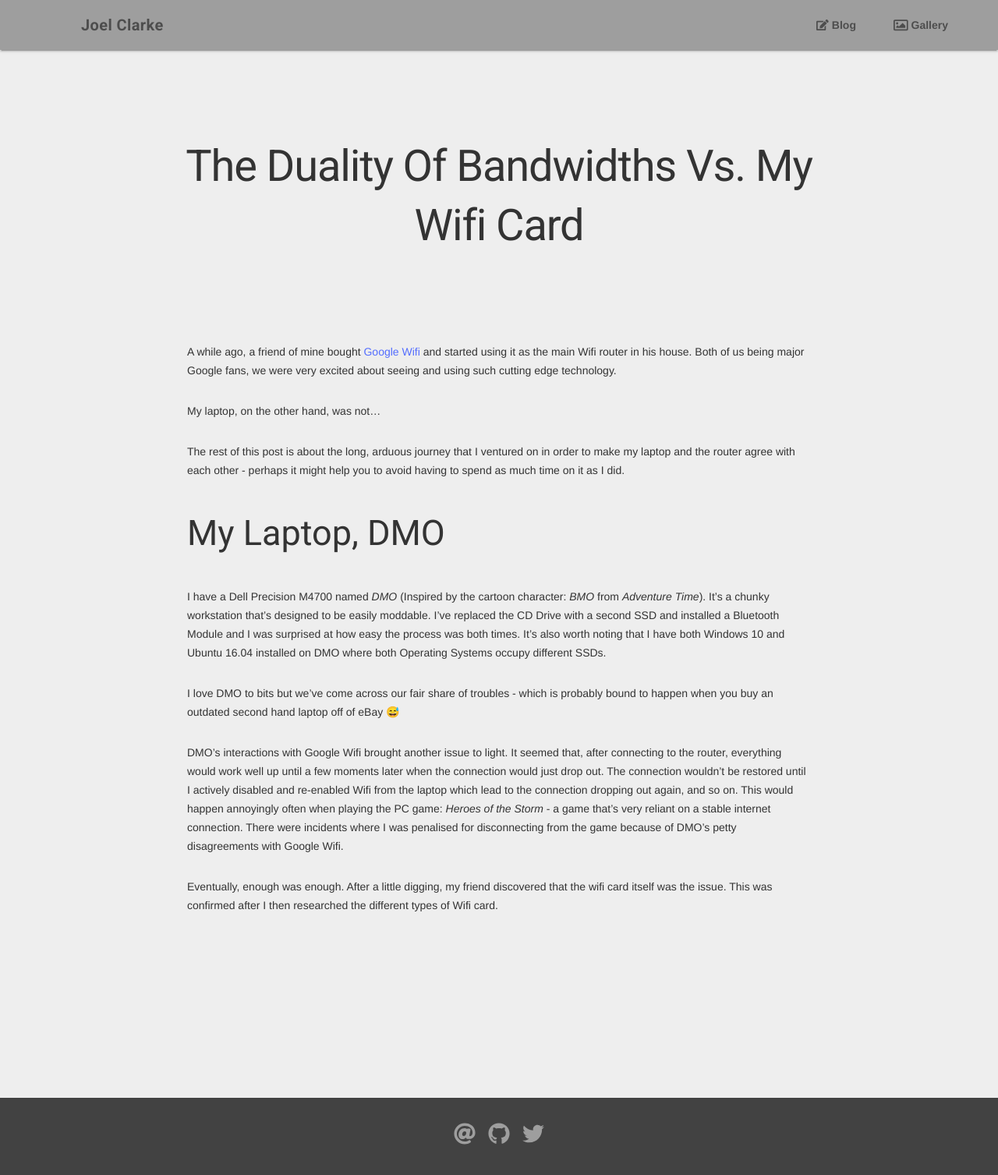
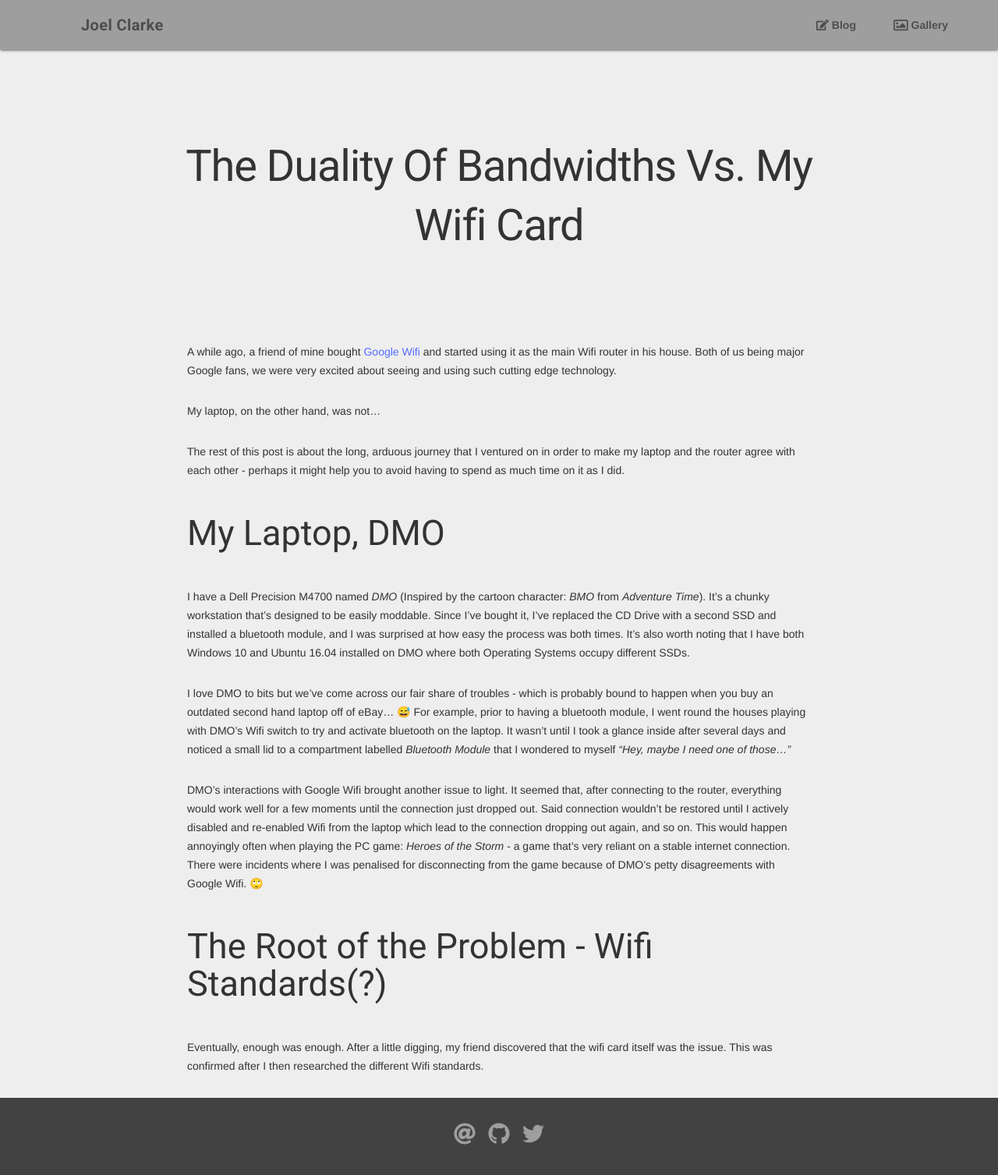
Before and after one commit to DarthEmpty/joelclarke.co.uk, a Jekyll site: the page built from _posts/2018-07-18-the-duality-of-bandwidths-vs.-my-wifi-card.md, in a window 1280 px wide. Shown: the whole page at 78% size. Built offline with Jekyll 4.4.1, drawn with Linux system fonts in a browser that asks for light colours; nearby versions of some CDN libraries; emoji names are drawn with the system emoji font.

Commit message:
Finish first section of post

```diff
--- a/_posts/2018-07-18-the-duality-of-bandwidths-vs.-my-wifi-card.md
+++ b/_posts/2018-07-18-the-duality-of-bandwidths-vs.-my-wifi-card.md
@@ -10,12 +10,14 @@ The rest of this post is about the long, arduous journey that I ventured on in o
 
 ## My Laptop, DMO
 
-I have a Dell Precision M4700 named *DMO* (Inspired by the cartoon character: *BMO* from *Adventure Time*). It's a chunky workstation that's designed to be easily moddable. I've replaced the CD Drive with a second SSD and installed a Bluetooth Module and I was surprised at how easy the process was both times. It's also worth noting that I have both Windows 10 and Ubuntu 16.04 installed on DMO where both Operating Systems occupy different SSDs.
+I have a Dell Precision M4700 named *DMO* (Inspired by the cartoon character: *BMO* from *Adventure Time*). It's a chunky workstation that's designed to be easily moddable. Since I've bought it, I've replaced the CD Drive with a second SSD and installed a bluetooth module, and I was surprised at how easy the process was both times. It's also worth noting that I have both Windows 10 and Ubuntu 16.04 installed on DMO where both Operating Systems occupy different SSDs.
 
-I love DMO to bits but we've come across our fair share of troubles - which is probably bound to happen when you buy an outdated second hand laptop off of eBay :sweat_smile:
+I love DMO to bits but we've come across our fair share of troubles - which is probably bound to happen when you buy an outdated second hand laptop off of eBay... :sweat_smile: For example, prior to having a bluetooth module, I went round the houses playing with DMO's Wifi switch to try and activate bluetooth on the laptop. It wasn't until I took a glance inside after several days and noticed a small lid to a compartment labelled *Bluetooth Module* that I wondered to myself *"Hey, maybe I need one of those..."*
 
-DMO's interactions with Google Wifi brought another issue to light. It seemed that, after connecting to the router, everything would work well up until a few moments later when the connection would just drop out. The connection wouldn't be restored until I actively disabled and re-enabled Wifi from the laptop which lead to the connection dropping out again, and so on. This would happen annoyingly often when playing the PC game: *Heroes of the Storm* - a game that's very reliant on a stable internet connection. There were incidents where I was penalised for disconnecting from the game because of DMO's petty disagreements with Google Wifi.
+DMO's interactions with Google Wifi brought another issue to light. It seemed that, after connecting to the router, everything would work well for a few moments until the connection just dropped out. Said connection wouldn't be restored until I actively disabled and re-enabled Wifi from the laptop which lead to the connection dropping out again, and so on. This would happen annoyingly often when playing the PC game: *Heroes of the Storm* - a game that's very reliant on a stable internet connection. There were incidents where I was penalised for disconnecting from the game because of DMO's petty disagreements with Google Wifi. :roll_eyes:
 
-Eventually, enough was enough. After a little digging, my friend discovered that the wifi card itself was the issue. This was confirmed after I then researched the different types of Wifi card.
+## The Root of the Problem - Wifi Standards(?)
+
+Eventually, enough was enough. After a little digging, my friend discovered that the wifi card itself was the issue. This was confirmed after I then researched the different Wifi standards.
 
 [Google Wifi]: https://store.google.com/product/google_wifi
```
